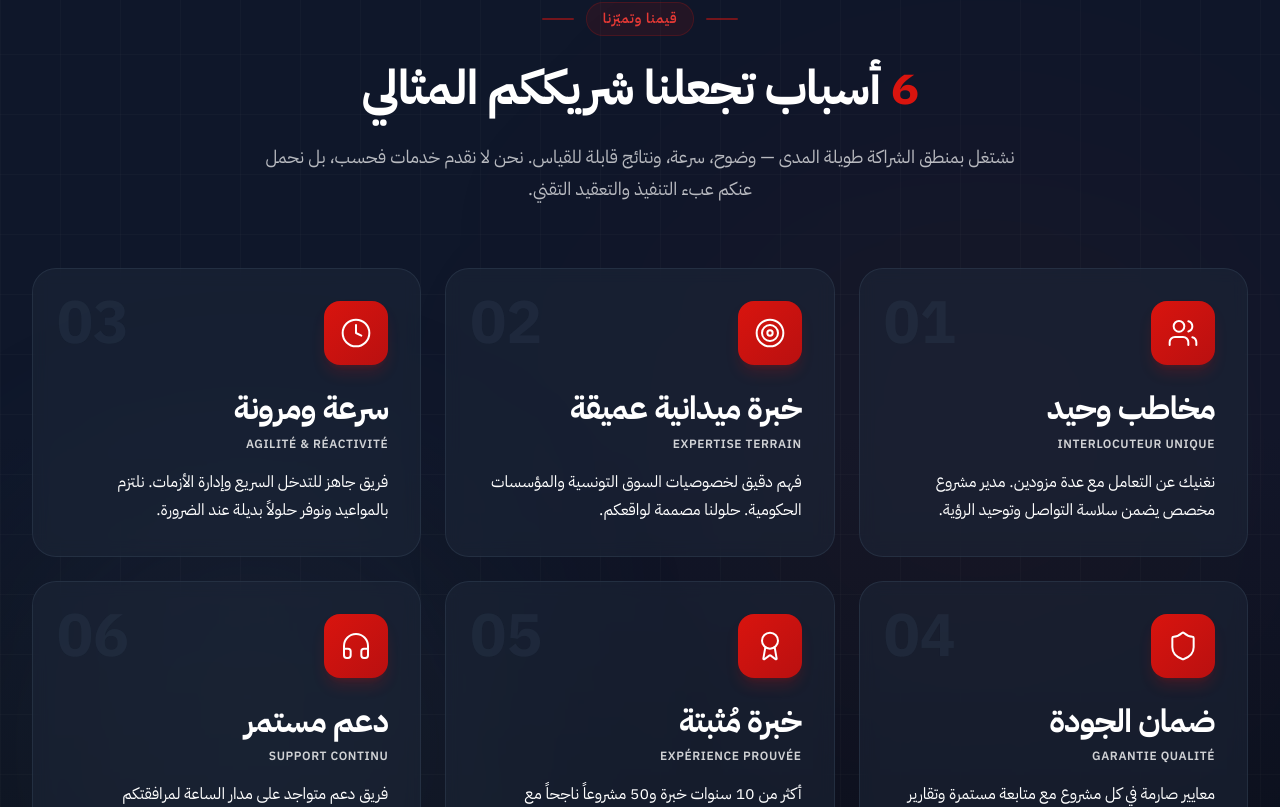
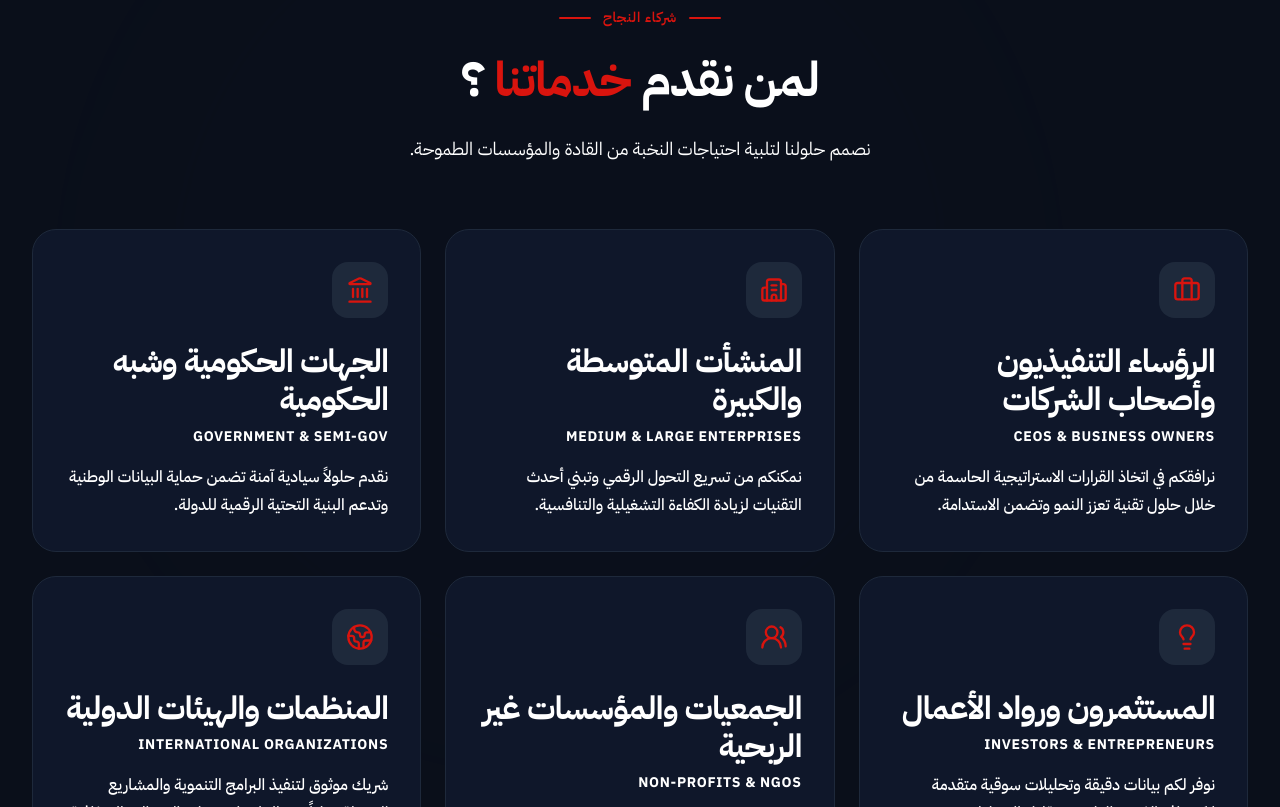
Before and after one commit to walkhatib39-ctrl/tech-solution, a Next.js app: page / in a window 1280 px wide. Shown: the part 3333-4140 px from the top of the page. Built offline with nearby package versions, Linux system fonts and the light colour scheme.

Commit message:
feat: fix partner carousel loop, add TargetAudience section, refactor WhyUs

```diff
--- a/next.config.ts
+++ b/next.config.ts
@@ -6,3 +6,5 @@ const nextConfig: NextConfig = {
 };
 
 export default nextConfig;
+
+// Force restart
--- a/src/app/page.tsx
+++ b/src/app/page.tsx
@@ -1,6 +1,7 @@
 import Header from '@/components/Header';
 import Hero from '@/components/Hero';
 import About from '@/components/About';
+import TargetAudience from '@/components/TargetAudience';
 import WhyUs from '@/components/WhyUs';
 import Services from '@/components/Services';
 import KeyFigures from '@/components/KeyFigures';
@@ -24,8 +25,8 @@ export default function Home() {
             {/* Services / Strategic Poles Section */}
             <Services />
 
-            {/* Why Choose Us Section */}
-            <WhyUs />
+            {/* Target Audience Section (Replaces old WhyUs) */}
+            <TargetAudience />
 
             {/* Key Figures Section */}
             <KeyFigures />
@@ -36,6 +37,9 @@ export default function Home() {
             {/* Partners Section */}
             <Partners />
 
+            {/* Why Choose Us Section (New Compact Light Version) */}
+            <WhyUs />
+
             {/* Contact Section */}
             <Contact />
 
--- a/src/components/Hero.tsx
+++ b/src/components/Hero.tsx
@@ -2,6 +2,7 @@
 
 import Link from 'next/link';
 import { ArrowLeft, Globe, CheckCircle, Building2, Sparkles } from 'lucide-react';
+import RevealOnScroll from './ui/RevealOnScroll';
 
 const stats = [
     {
@@ -26,8 +27,6 @@ const stats = [
         accent: true,
     },
 ];
-
-import RevealOnScroll from './ui/RevealOnScroll';
 
 // ... (stats array)
 
--- /dev/null
+++ b/src/components/TargetAudience.tsx
@@ -0,0 +1,96 @@
+import { Building2, Globe2, Lightbulb, Users2, Landmark, Briefcase } from 'lucide-react';
+import RevealOnScroll from './ui/RevealOnScroll';
+
+const audience = [
+    {
+        icon: Briefcase,
+        title: 'الرؤساء التنفيذيون وأصحاب الشركات',
+        subtitle: 'CEOs & Business Owners',
+        description: 'نرافقكم في اتخاذ القرارات الاستراتيجية الحاسمة من خلال حلول تقنية تعزز النمو وتضمن الاستدامة.',
+    },
+    {
+        icon: Building2,
+        title: 'المنشأت المتوسطة والكبيرة',
+        subtitle: 'Medium & Large Enterprises',
+        description: 'نمكنكم من تسريع التحول الرقمي وتبني أحدث التقنيات لزيادة الكفاءة التشغيلية والتنافسية.',
+    },
+    {
+        icon: Landmark,
+        title: 'الجهات الحكومية وشبه الحكومية',
+        subtitle: 'Government & Semi-Gov',
+        description: 'نقدم حلولاً سيادية آمنة تضمن حماية البيانات الوطنية وتدعم البنية التحتية الرقمية للدولة.',
+    },
+    {
+        icon: Lightbulb,
+        title: 'المستثمرون ورواد الأعمال',
+        subtitle: 'Investors & Entrepreneurs',
+        description: 'نوفر لكم بيانات دقيقة وتحليلات سوقية متقدمة لاكتشاف الفرص الواعدة وتقليل المخاطر.',
+    },
+    {
+        icon: Users2,
+        title: 'الجمعيات والمؤسسات غير الربحية',
+        subtitle: 'Non-Profits & NGOs',
+        description: 'نساعدكم على توسيع نطاق تأثيركم المجتمعي من خلال أدوات رقمية فعالة ومنصات تواصل متطورة.',
+    },
+    {
+        icon: Globe2,
+        title: 'المنظمات والهيئات الدولية',
+        subtitle: 'International Organizations',
+        description: 'شريك موثوق لتنفيذ البرامج التنموية والمشاريع الممولة دولياً، مع التزام تام بمعايير الامتثال والشفافية.',
+    },
+];
+
+export default function TargetAudience() {
+    return (
+        <section id="target-audience" className="section bg-navy-950 relative overflow-hidden">
+            {/* Background Effects */}
+            <div className="absolute inset-0 pointer-events-none">
+                <div className="absolute top-0 right-1/4 w-[800px] h-[800px] bg-navy-900/50 rounded-full blur-3xl opacity-20" />
+                <div className="absolute bottom-0 left-1/4 w-[600px] h-[600px] bg-accent-900/10 rounded-full blur-3xl opacity-20" />
+            </div>
+
+            <div className="container relative z-10">
+                <RevealOnScroll className="text-center max-w-3xl mx-auto mb-16" width="100%">
+                    <div className="inline-flex items-center gap-3 mb-6">
+                        <span className="w-8 h-0.5 bg-accent-500 rounded-full" />
+                        <span className="text-accent-500 font-semibold text-sm uppercase tracking-wider">شركاء النجاح</span>
+                        <span className="w-8 h-0.5 bg-accent-500 rounded-full" />
+                    </div>
+
+                    <h2 className="text-4xl lg:text-5xl font-bold text-white mb-6" style={{ color: '#fff' }}>
+                        لمن نقدم <span className="text-accent-500">خدماتنا</span> ؟
+                    </h2>
+
+                    <p className="text-white text-lg leading-relaxed" style={{ color: '#fff' }}>
+                        نصمم حلولنا لتلبية احتياجات النخبة من القادة والمؤسسات الطموحة.
+                    </p>
+                </RevealOnScroll>
+
+                <div className="grid grid-cols-1 md:grid-cols-2 lg:grid-cols-3 gap-6 justify-center">
+                    {audience.map((item, index) => (
+                        <RevealOnScroll key={index} delay={index * 100} width="100%" className={index === audience.length - 1 && audience.length % 3 !== 0 ? "lg:col-start-2" : ""}>
+                            {/* Center the last item if it's orphaned in a 3-col grid */}
+                            <div className="group h-full bg-navy-900 border border-navy-800 hover:border-accent-500/50 rounded-2xl p-8 transition-all duration-300 hover:shadow-2xl hover:shadow-accent-500/10 hover:-translate-y-1">
+                                <div className="w-14 h-14 bg-navy-800 rounded-xl flex items-center justify-center mb-6 group-hover:bg-accent-50 transition-colors duration-300">
+                                    <item.icon className="w-7 h-7 text-accent-500 group-hover:text-white transition-colors duration-300" />
+                                </div>
+
+                                <h3 className="text-lg font-bold text-white mb-2" style={{ color: '#fff' }}>
+                                    {item.title}
+                                </h3>
+
+                                <span className="text-sm font-bold text-white uppercase tracking-wider block mb-4 group-hover:text-accent-400 transition-colors" style={{ color: '#fff' }}>
+                                    {item.subtitle}
+                                </span>
+
+                                <p className="text-white leading-relaxed font-medium" style={{ color: '#fff' }}>
+                                    {item.description}
+                                </p>
+                            </div>
+                        </RevealOnScroll>
+                    ))}
+                </div>
+            </div>
+        </section>
+    );
+}
--- a/src/components/WhyUs.tsx
+++ b/src/components/WhyUs.tsx
@@ -9,120 +9,84 @@ const reasons = [
         number: '01',
         title: 'مخاطب وحيد',
         subtitle: 'Interlocuteur Unique',
-        description: 'نغنيك عن التعامل مع عدة مزودين. مدير مشروع مخصص يضمن سلاسة التواصل وتوحيد الرؤية.',
+        description: 'نغنيك عن التعامل مع عدة مزودين. مدير مشروع مخصص يضمن سلاسة التواصل.',
     },
     {
         icon: Target,
         number: '02',
         title: 'خبرة ميدانية عميقة',
         subtitle: 'Expertise Terrain',
-        description: 'فهم دقيق لخصوصيات السوق التونسية والمؤسسات الحكومية. حلولنا مصممة لواقعكم.',
+        description: 'فهم دقيق لخصوصيات السوق التونسية والمؤسسات الحكومية.',
     },
     {
         icon: Clock,
         number: '03',
         title: 'سرعة ومرونة',
         subtitle: 'Agilité & Réactivité',
-        description: 'فريق جاهز للتدخل السريع وإدارة الأزمات. نلتزم بالمواعيد ونوفر حلولاً بديلة عند الضرورة.',
+        description: 'فريق جاهز للتدخل السريع وإدارة الأزمات مع الالتزام بالمواعيد.',
     },
     {
         icon: Shield,
         number: '04',
         title: 'ضمان الجودة',
         subtitle: 'Garantie Qualité',
-        description: 'معايير صارمة في كل مشروع مع متابعة مستمرة وتقارير دورية لضمان أعلى مستويات الجودة.',
+        description: 'معايير صارمة في كل مشروع مع متابعة مستمرة وتقارير دورية.',
     },
     {
         icon: Award,
         number: '05',
         title: 'خبرة مُثبتة',
         subtitle: 'Expérience Prouvée',
-        description: 'أكثر من 10 سنوات خبرة و50 مشروعاً ناجحاً مع مؤسسات حكومية وشركات كبرى.',
+        description: 'أكثر من 10 سنوات خبرة و50 مشروعاً ناجحاً مع كبرى المؤسسات.',
     },
     {
         icon: Headphones,
         number: '06',
         title: 'دعم مستمر',
         subtitle: 'Support Continu',
-        description: 'فريق دعم متواجد على مدار الساعة لمرافقتكم ومساعدتكم في كل خطوة من مشروعكم.',
+        description: 'فريق دعم متواجد على مدار الساعة لمرافقتكم في كل خطوة.',
     },
 ];
 
 export default function WhyUs() {
     return (
-        <section id="why-us" className="section bg-gradient-to-b from-navy-900 via-navy-900 to-navy-950 relative overflow-hidden">
-            {/* Background Effects */}
-            <div className="absolute inset-0 pointer-events-none">
-                {/* Gradient Orbs */}
-                <div className="absolute top-1/4 right-0 w-[600px] h-[600px] bg-accent-500/5 rounded-full blur-[150px]" />
-                <div className="absolute bottom-0 left-0 w-[500px] h-[500px] bg-navy-500/10 rounded-full blur-[120px]" />
-
-                {/* Grid Pattern */}
-                <div className="absolute inset-0 bg-[linear-gradient(rgba(255,255,255,0.02)_1px,transparent_1px),linear-gradient(90deg,rgba(255,255,255,0.02)_1px,transparent_1px)] bg-[size:60px_60px]" />
-            </div>
-
+        <section id="why-us" className="section bg-navy-50 relative overflow-hidden py-16">
             <div className="container relative z-10">
-                {/* Section Header */}
-                <RevealOnScroll className="text-center max-w-3xl mx-auto mb-16" width="100%">
-                    {/* Label */}
-                    <div className="inline-flex items-center gap-3 mb-6">
-                        <span className="w-8 h-0.5 bg-accent-500/50 rounded-full" />
-                        <span className="text-accent-400 font-semibold text-sm uppercase tracking-wider px-4 py-1.5 rounded-full bg-accent-500/10 border border-accent-500/20">
-                            قيمنا وتميّزنا
-                        </span>
-                        <span className="w-8 h-0.5 bg-accent-500/50 rounded-full" />
-                    </div>
-
-                    {/* Title */}
-                    <h2 className="text-4xl lg:text-5xl font-bold text-white mb-6" style={{ color: '#fff' }}>
-                        <span className="text-accent-500">6</span> أسباب تجعلنا شريككم المثالي
+                {/* Simplified Header */}
+                <RevealOnScroll className="text-center mb-10" width="100%">
+                    <h2 className="text-3xl font-bold text-navy-900">
+                        لماذا <span className="text-accent-600">نحن</span> ؟
                     </h2>
-
-                    {/* Subtitle */}
-                    <p className="text-lg text-white/70 leading-relaxed" style={{ color: 'rgba(255,255,255,0.7)' }}>
-                        نشتغل بمنطق الشراكة طويلة المدى — وضوح، سرعة، ونتائج قابلة للقياس.
-                        نحن لا نقدم خدمات فحسب، بل نحمل عنكم عبء التنفيذ والتعقيد التقني.
-                    </p>
                 </RevealOnScroll>
 
-                {/* Reasons Grid */}
-                <div className="grid grid-cols-1 md:grid-cols-2 lg:grid-cols-3 gap-6">
+                {/* Compact Grid */}
+                <div className="grid grid-cols-1 md:grid-cols-2 lg:grid-cols-3 gap-4">
                     {reasons.map((reason, index) => (
-                        <div
-                            key={index}
-                            className="group relative bg-navy-800/50 backdrop-blur-sm border border-navy-700/50 rounded-2xl p-8 hover:border-accent-500/30 transition-all duration-500 hover:-translate-y-2"
-                        >
-                            {/* Number Badge */}
-                            <div className="absolute top-6 left-6 text-6xl font-bold text-navy-700/30 group-hover:text-accent-500/20 transition-colors duration-500">
-                                {reason.number}
+                        <RevealOnScroll key={index} delay={index * 50} width="100%">
+                            <div className="group bg-white border border-navy-100 rounded-xl p-5 hover:border-accent-200 hover:shadow-md transition-all duration-300 flex items-start gap-4">
+                                {/* Icon */}
+                                <div className="shrink-0 w-12 h-12 bg-navy-50 rounded-lg flex items-center justify-center group-hover:bg-accent-50 transition-colors duration-300">
+                                    <reason.icon className="w-6 h-6 text-navy-600 group-hover:text-accent-600 transition-colors" strokeWidth={1.5} />
+                                </div>
+
+                                <div>
+                                    <div className="flex items-center gap-2 mb-1">
+                                        <span className="text-xs font-bold text-accent-600 opacity-60">
+                                            {reason.number}
+                                        </span>
+                                        <h3 className="text-lg font-bold text-navy-900">
+                                            {reason.title}
+                                        </h3>
+                                    </div>
+
+                                    <p className="text-sm text-navy-500 leading-snug">
+                                        {reason.description}
+                                    </p>
+                                </div>
                             </div>
-
-                            {/* Icon */}
-                            <div className="relative w-16 h-16 bg-gradient-to-br from-accent-500 to-accent-600 rounded-xl flex items-center justify-center mb-6 shadow-lg shadow-accent-500/20 group-hover:scale-110 transition-transform duration-300">
-                                <reason.icon className="w-8 h-8 text-white" strokeWidth={1.5} />
-                            </div>
-
-                            {/* Content */}
-                            <h3 className="text-xl font-bold text-white mb-2 group-hover:text-accent-400 transition-colors duration-300" style={{ color: '#fff' }}>
-                                {reason.title}
-                            </h3>
-
-                            {/* Subtitle in French */}
-                            <span className="text-xs font-semibold text-white/80 uppercase tracking-wider block mb-4" style={{ color: '#ffffffcc' }}>
-                                {reason.subtitle}
-                            </span>
-
-                            <p className="text-white leading-relaxed" style={{ color: '#ffffff' }}>
-                                {reason.description}
-                            </p>
-
-                            {/* Bottom Glow Effect */}
-                            <div className="absolute bottom-0 left-4 right-4 h-1 rounded-t-full bg-gradient-to-r from-accent-500 to-accent-600 opacity-0 group-hover:opacity-100 transition-opacity duration-500" />
-                        </div>
+                        </RevealOnScroll>
                     ))}
                 </div>
-
-
             </div>
         </section>
     );
```
Also changed, not shown: src/components/Partners.tsx (+16 -9 lines), public/partners/partner-1.png (deleted), public/partners/partner-2.png (deleted).
